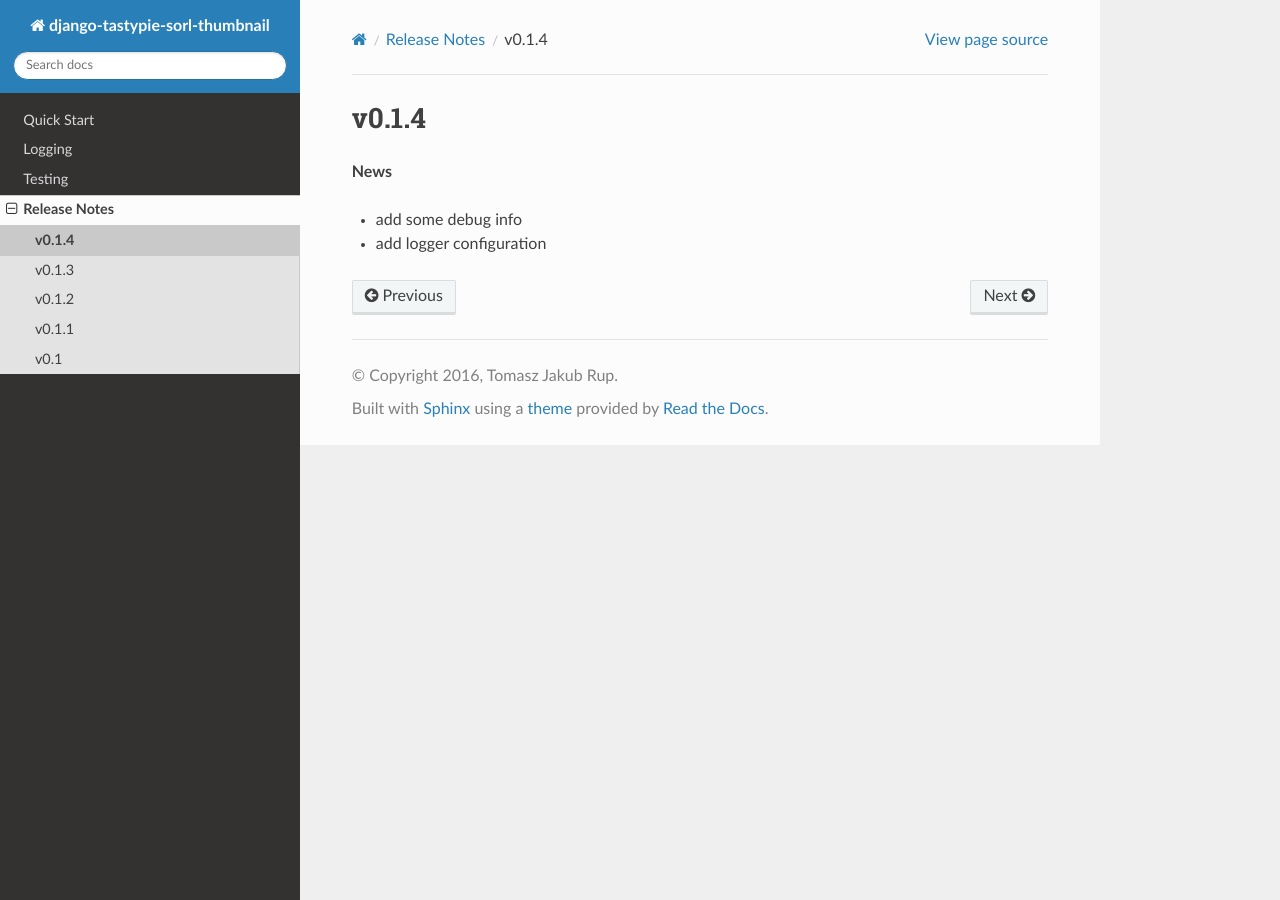
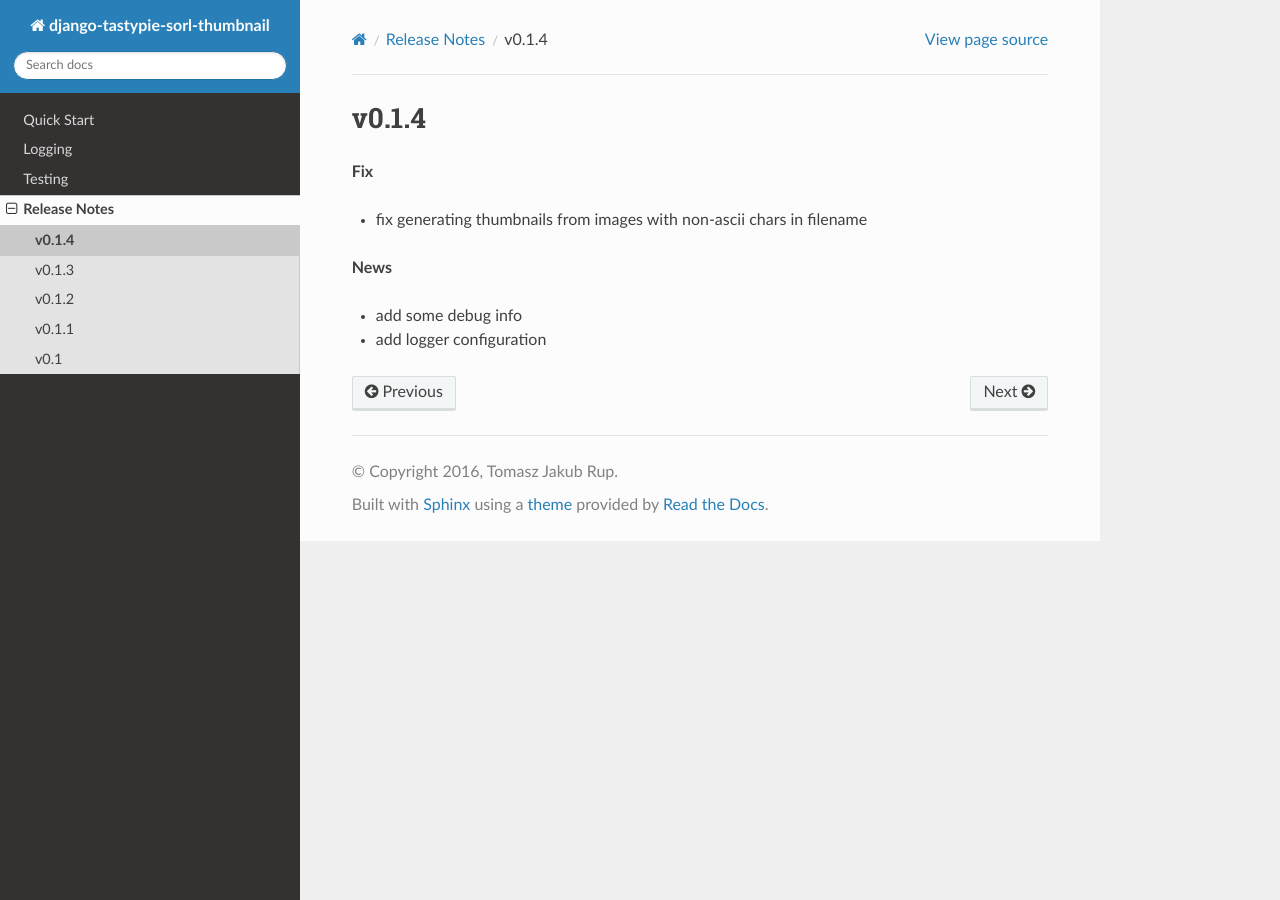
Before and after one commit to tomi77/tastypie-sorl-thumbnail, a Sphinx documentation site: the page built from docs/release_notes/v0.1.4.rst, in a window 1280 px wide. Built offline with Sphinx 7.4.7 and the Read the Docs theme 2.0.0, drawn with Linux system fonts in a browser that asks for light colours; the version number could not be read and is left out.

Commit message:
new version

```diff
--- a/docs/release_notes/v0.1.4.rst
+++ b/docs/release_notes/v0.1.4.rst
@@ -3,6 +3,10 @@ v0.1.4
 ======
 
 
+**Fix**
+
+- fix generating thumbnails from images with non-ascii chars in filename
+
 **News**
 
 - add some debug info
```
